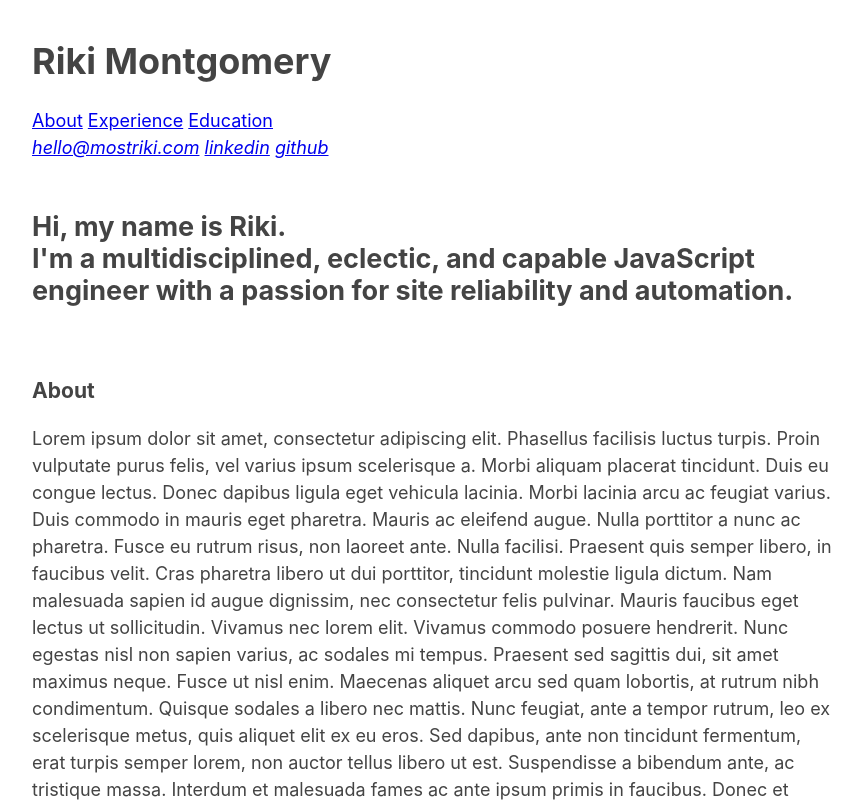
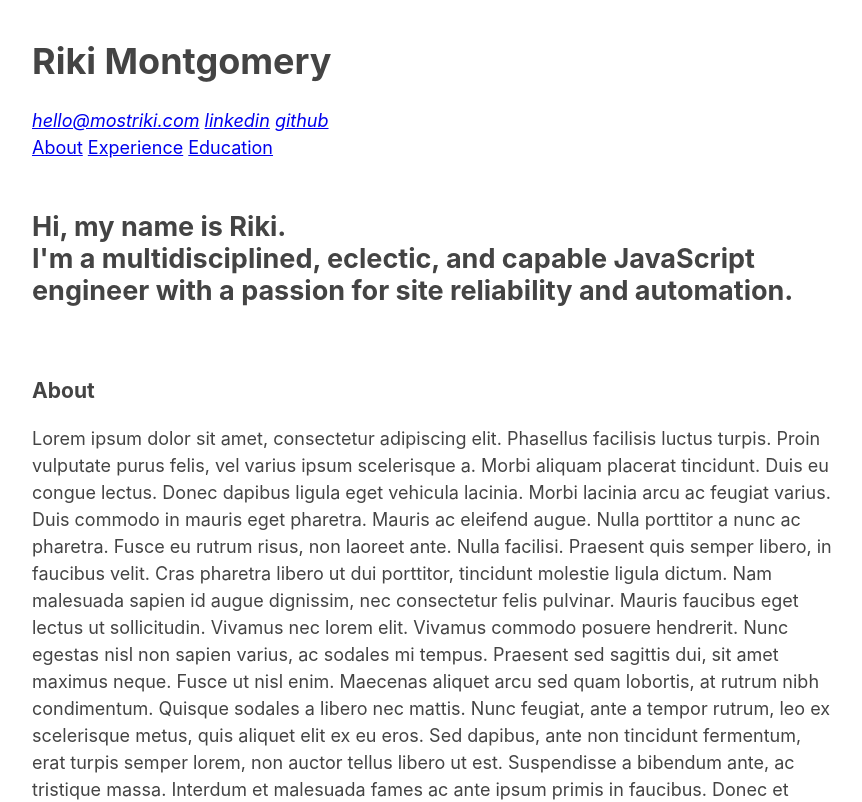
Before and after one commit to mostriki/portfolio, a plain HTML site: page index.html in a window 1280 px wide. Shown: the top 802 px of the page, without its empty margins (208-1070 px from the left). Drawn offline with Linux system fonts and the light colour scheme.

Commit message:
switch links and addresses

```diff
--- a/index.html
+++ b/index.html
@@ -8,22 +8,22 @@
     </head>
 
     <body>
-<!--header    -->
+<!--headegr    -->
         <div>
             <h1>
                 Riki Montgomery
             </h1>
-            <a href="#about">About</a>
-            <a href="#experience">Experience</a>
-            <a href="#education">Education</a>
-        </div>
-<!--contact    -->
-        <div>
-            <address class="contact">
+            <address>
                 <a href="mailto:hello@mostriki.com">hello@mostriki.com</a>
                 <a href="https://www.linkedin.com/in/rikimontgomery/">linkedin</a>
                 <a href="https://github.com/mostriki">github</a>
             </address>
+        </div>
+<!--links    -->
+        <div>
+            <a href="#about">About</a>
+            <a href="#experience">Experience</a>
+            <a href="#education">Education</a>
         </div>
 <!--intro    -->
         <br>
```
